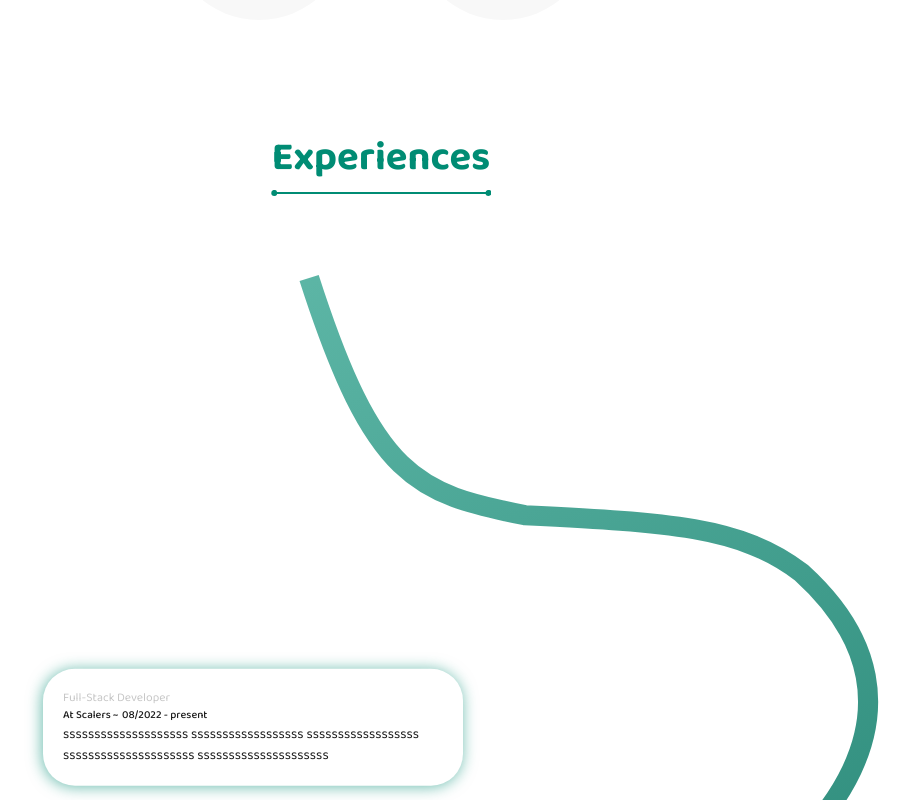
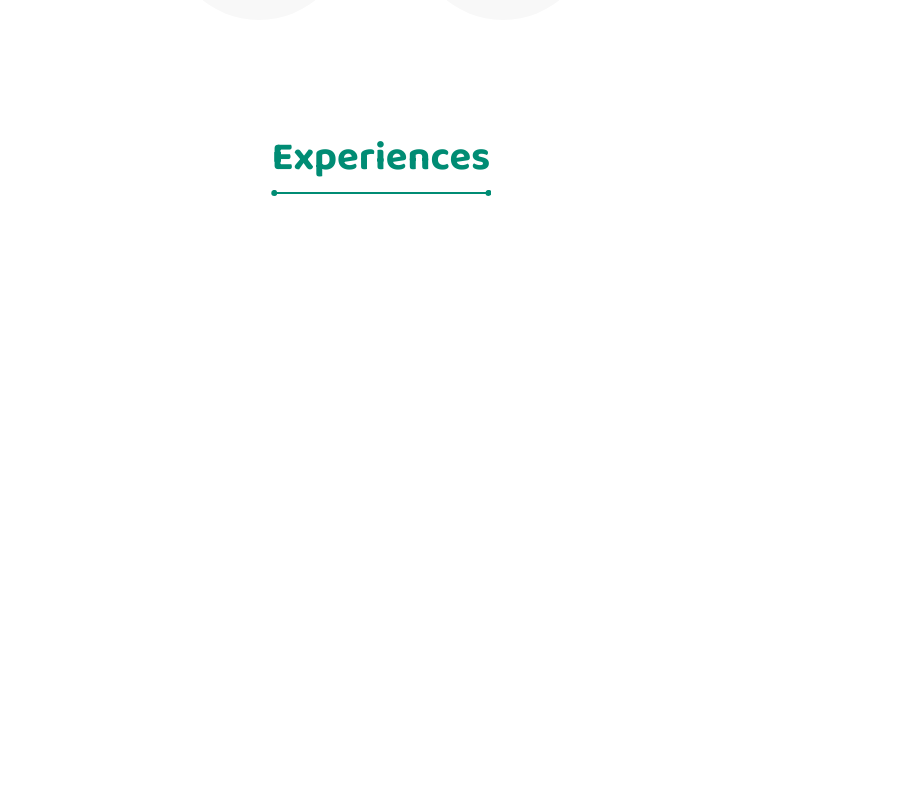
Before and after one commit to wassimmayyasi/wassimmayyasi.github.io, a React (Vite) app: page / in a window 1280 px wide. Shown: the part 2000-2800 px from the top of the page, without its empty margins (259-1169 px from the left). Built offline with nearby package versions, Linux system fonts and the light colour scheme.

Commit message:
chore: added new exp section animation

```diff
--- a/design-system/_themes.scss
+++ b/design-system/_themes.scss
@@ -19,5 +19,6 @@
         --background: #{get-theme-value($mode, "background")};
         --background-level-2: #{get-theme-value($mode, "background-level-2")};
         --text: #{get-theme-value($mode, "text")};
+        --subtitle: #{get-theme-value($mode, "subtitle")};
     }
 }
--- a/design-system/_variables.scss
+++ b/design-system/_variables.scss
@@ -86,11 +86,13 @@ $themes: (
         "background": #ffffff,
         "background-level-2": #f8f8f8,
         "text": #1c1c1c,
+        "subtitle": #3d3d3d,
     ),
     "dark": (
         "background": #1c1c1c,
         "background-level-2": #212121,
         "text": #ffffff,
+        "subtitle": #c6c6c6,
     ),
 );
 
--- a/src/components/Sections/Experiences/Experiences.tsx
+++ b/src/components/Sections/Experiences/Experiences.tsx
@@ -1,5 +1,5 @@
 import Section from "../../Section/Section";
-import ScrollPathAnimation from "./3-exp-path-desktop";
+import ScrollPathAnimation from "./newexp";
 import { my_experiences } from "./data";
 import "./experiences.scss";
 
--- a/src/components/Sections/Experiences/experiences.scss
+++ b/src/components/Sections/Experiences/experiences.scss
@@ -1,17 +1,38 @@
 @import "/design-system/allStyles.scss";
 
 .experiences {
-    width: 100%;
+    width: fit-content;
     display: flex;
+    flex-direction: column;
     justify-content: center;
     position: relative;
+    gap: $spacing-8;
+    .the-end,
+    .the-start {
+        color: var(--secondary);
+        align-self: center;
+        opacity: 0;
+        font-size: 24px;
+        font-weight: 700;
+        text-align: center;
+    }
+    .exp-container {
+        @media (max-width: 730px) {
+            width: 100%;
+            padding: 0 12px;
+        }
+    }
     svg {
         overflow: visible;
-        max-width: 1150px;
+        width: 1150px;
+        @media (max-width: 1180px) {
+            width: 700px;
+        }
+        @media (max-width: 730px) {
+            width: 100%;
+        }
     }
     .exp-info {
-        transform: translate(-50%, -50%);
-        opacity: 0;
         background: transparent;
         padding: 20px;
         border-radius: $border-radius-xlarge;
@@ -22,22 +43,18 @@
             display: flex;
             flex-direction: column;
             .title {
-                color: #c6c6c6;
-                font-size: 12px;
-                font-weight: 400;
-            }
-            .company-and-dates {
-                display: flex;
-                flex-direction: row;
-                gap: $spacing-1;
-                p {
-                    font-size: 11px;
-                    color: var(--text);
-                    font-weight: 500;
-                }
+                color: var(--subtitle);
+                font-size: 15px;
+                font-weight: 500;
             }
         }
-        // .description {
-        // }
+        ul.responsibilities {
+            list-style-position: inside;
+            li {
+                padding: $spacing-1 0;
+                font-size: 17px;
+                color: var(--text);
+            }
+        }
     }
 }
--- /dev/null
+++ b/src/components/Sections/Experiences/newexp.tsx
@@ -0,0 +1,210 @@
+import { useEffect, useRef } from "react";
+import { gsap } from "gsap";
+import { ScrollTrigger } from "gsap/ScrollTrigger";
+import { MotionPathPlugin } from "gsap/MotionPathPlugin";
+
+gsap.registerPlugin(ScrollTrigger, MotionPathPlugin);
+
+// Array of experiences
+const experiences = [
+    {
+        job_title: "Full-Stack Developer",
+        company_name: "Scalers",
+        start_date: "08/2022",
+        end_date: "present",
+        description:
+            "Experience details for Scalers. Company C. ahsdajhd ajhsdjah dkjashd jkashdkjsah djkahsd kajhdak jhdkjashd skajhdksaj",
+    },
+    {
+        job_title: "Software Engineer",
+        company_name: "Company B",
+        start_date: "01/2021",
+        end_date: "07/2022",
+        description:
+            "Experience details for Company B.Company C. ahsdajhd ajhsdjah dkjashd jkashdkjsah djkahsd kajhdak jhdkjashd skajhdksaj",
+    },
+    {
+        job_title: "Frontend Developer",
+        company_name: "Company C",
+        start_date: "05/2019",
+        end_date: "12/2020",
+        description:
+            "Experience details for Company C. ahsdajhd ajhsdjah dkjashd jkashdkjsah djkahsd kajhdak jhdkjashd skajhdksaj ",
+    },
+];
+
+export default function ScrollPathAnimation() {
+    const containerRef = useRef<HTMLDivElement>(null);
+
+    useEffect(() => {
+        const ctx = gsap.context(() => {
+            gsap.defaults({ ease: "none" });
+            gsap.set(".ball.ball01", { x: 300, y: 0 });
+            gsap.set(".exp-info", { autoAlpha: 0 });
+
+            const path = document.querySelector(".theLine") as SVGPathElement;
+            if (path) {
+                const pathLength = path.getTotalLength();
+                gsap.set(path, {
+                    strokeDasharray: pathLength,
+                    strokeDashoffset: pathLength,
+                });
+            }
+
+            gsap.timeline({
+                defaults: { duration: 1 },
+                scrollTrigger: {
+                    trigger: containerRef.current,
+                    scrub: 0.5,
+                    start: "top center",
+                    end: "bottom center",
+                },
+            })
+                .to(".theLine", { strokeDashoffset: 0 }, 0)
+                .to(".ball01", { motionPath: { path: ".theLine", alignOrigin: [0.5, 0.5] } }, 0);
+
+            experiences.forEach((_, index) => {
+                gsap.fromTo(
+                    `.exp-info-${index}`,
+                    { autoAlpha: 0, y: 20 },
+                    {
+                        autoAlpha: 1,
+                        duration: 0.4,
+                        ease: "power1.inOut",
+                        scrollTrigger: {
+                            trigger: `.exp-info-${index}`,
+                            start: `70px center`,
+                            toggleActions: "play none none reverse",
+                        },
+                        y: 0,
+                    }
+                );
+            });
+
+            gsap.fromTo(
+                ".the-end",
+                { autoAlpha: 0 },
+                {
+                    autoAlpha: 1,
+                    duration: 0.4,
+                    ease: "power1.inOut",
+                    scrollTrigger: {
+                        trigger: `.the-end`,
+                        start: `top center`,
+                        toggleActions: "play none none reverse",
+                    },
+                }
+            );
+        }, containerRef);
+
+        gsap.to(".the-start", {
+            opacity: 1,
+            duration: 0.4,
+            ease: "power1.inOut",
+            scrollTrigger: {
+                trigger: `.the-start`,
+                start: `top center`,
+                toggleActions: "play none none reverse",
+            },
+        });
+
+        gsap.fromTo(
+            ".ball.ball01",
+            { scale: 0, autoAlpha: 0, transformOrigin: "50% 50%" },
+            {
+                scale: 1,
+                autoAlpha: 1,
+                duration: 0.6,
+                ease: "back.out(1.7)",
+                scrollTrigger: {
+                    trigger: ".the-start",
+                    start: "top center",
+                    toggleActions: "play none none reverse",
+                },
+            }
+        );
+        return () => ctx.revert();
+    }, []);
+
+    return (
+        <>
+            <div className="the-start">Aboutta graduate, some experiences end of 2020</div>
+
+            <div
+                ref={containerRef}
+                className="exp-container"
+                style={{
+                    position: "relative",
+                    display: "flex",
+                    justifyContent: "center",
+                    flexDirection: "column",
+                }}
+            >
+                <svg id="svg" xmlns="http://www.w3.org/2000/svg" viewBox="0 0 600 2000">
+                    <defs>
+                        <linearGradient
+                            id="strokeGradient"
+                            x1="180"
+                            y1="0"
+                            x2="600"
+                            y2="2000"
+                            gradientUnits="userSpaceOnUse"
+                        >
+                            <stop offset="0" stopColor="var(--path-start)" />
+                            <stop offset="1" stopColor="var(--path-stop)" />
+                        </linearGradient>
+                    </defs>
+                    <path
+                        className="theLine"
+                        d={`M 300,0
+                            Q 800 250 300 550
+                            T 200 1100
+                            Q 800 1350 500 1550
+                            T 180 2000`}
+                        fill="none"
+                        stroke="url(#strokeGradient)"
+                        strokeWidth="4px"
+                    />
+                    <circle className="ball ball01" r="11" fill="var(--secondary)" />
+                    <text className="the-end" x={0} y={"100%"}>
+                        The end, still with Scalers
+                    </text>
+                </svg>
+                {experiences.map((exp, index) => {
+                    const topPositions = ["11%", "40%", "68%"];
+                    const leftPositions = ["42%", "10%", "51%"];
+                    return (
+                        <div
+                            key={index}
+                            className={`exp-info exp-info-${index}`}
+                            style={{
+                                marginBottom: "20px",
+                                position: "absolute",
+                                top: topPositions[index],
+                                left: leftPositions[index],
+                            }}
+                        >
+                            <div className="exp-details">
+                                <p className="title">{exp.job_title}</p>
+                            </div>
+                            <ul className="responsibilities">
+                                <li>
+                                    hehe hehe hehe hehe hehe hehe hehe hehe ahsjdhsajlk dahdhaskihdkjsa kjdsah
+                                    askljdhnaskjdhsa kjhaskdjh askjdhsajkd shakj
+                                </li>
+                                <li>
+                                    hoho hehe ahsjdhsajlk dahdhaskihdkjsa kjdsah askljdhnaskjdhsa kjhaskdjh askjdhsajkd
+                                    shakj
+                                </li>
+                                <li>
+                                    hihi hehe ahsjdhsajlk dahdhaskihdkjsa kjdsah askljdhnaskjdhsa kjhaskdjh askjdhsajkd
+                                    shakj
+                                </li>
+                            </ul>
+                        </div>
+                    );
+                })}
+            </div>
+        </>
+    );
+}
```
